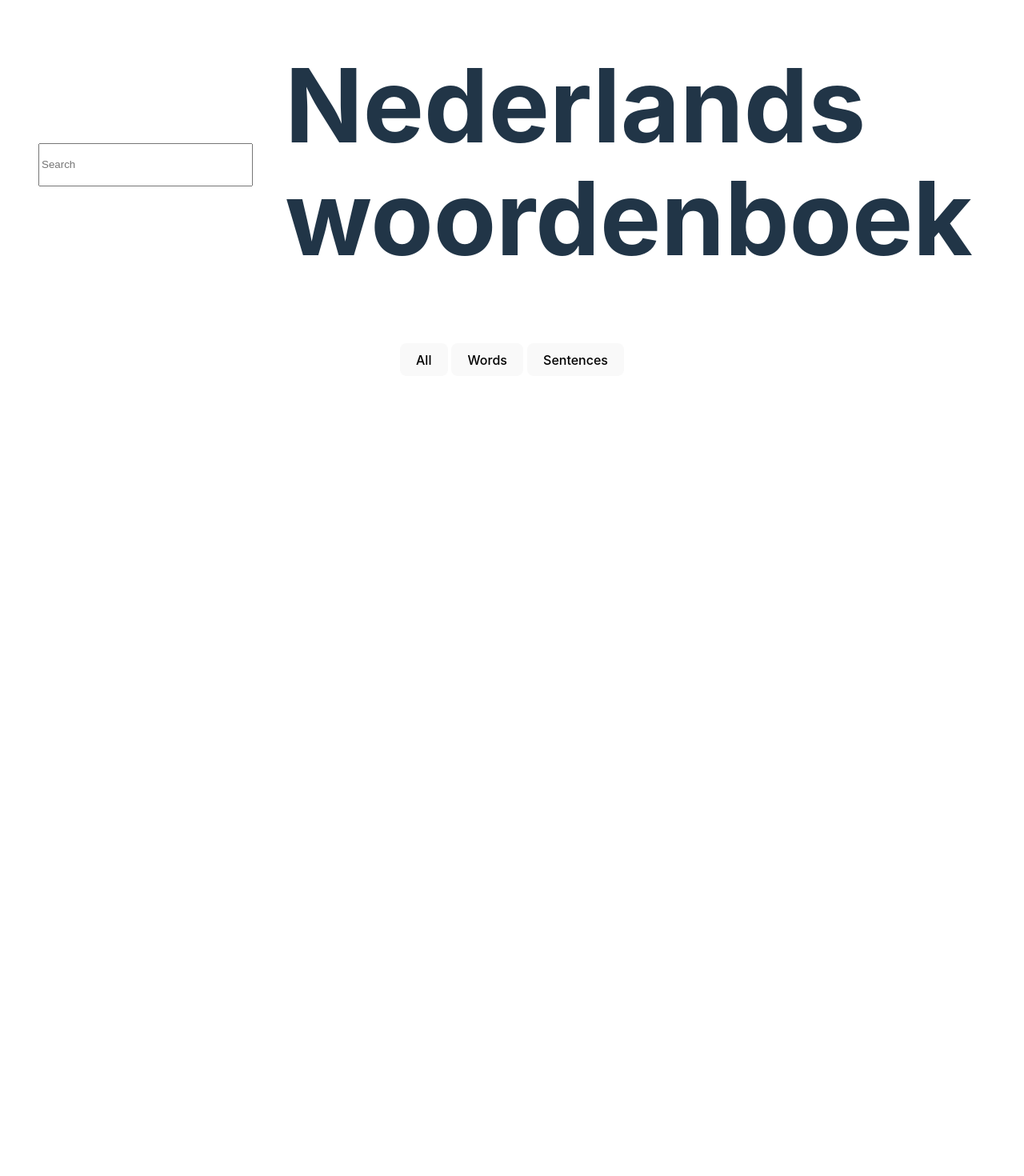
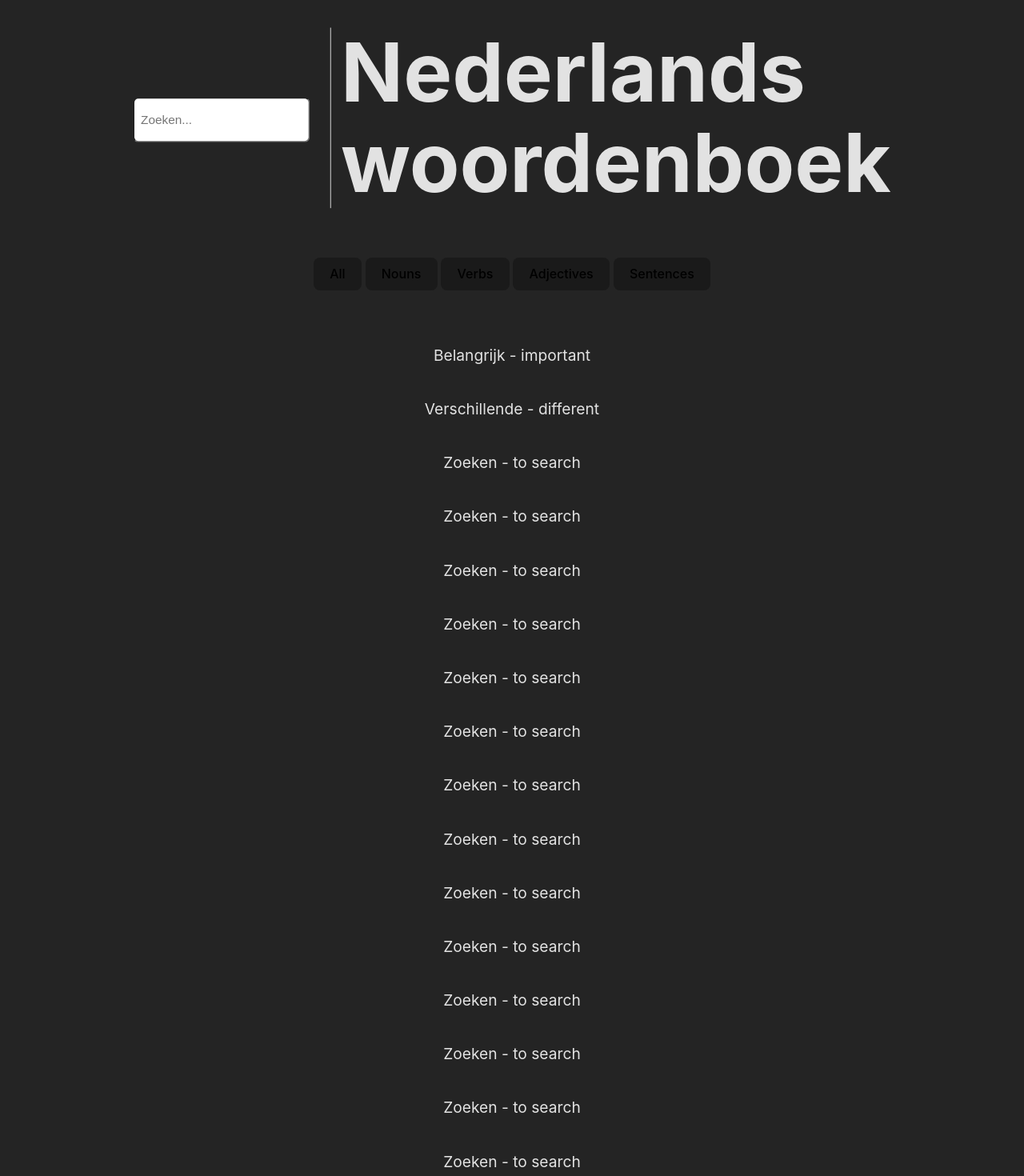
Before and after one commit to lifeconsciousness/Dutch-dictionary, a React (Vite) app: page / in a window 1280 px wide. Shown: the part 40-1510 px from the top of the page at 80% size. Before the commit the page ends 800 px from the top, so only its background shows below. Built offline with nearby package versions, Linux system fonts and the light colour scheme.

Commit message:
main elements styling

```diff
--- a/src/App.jsx
+++ b/src/App.jsx
@@ -1,6 +1,11 @@
 import { useState } from 'react'
 
-
+//make animation (rolling of big words) that plays with delay after you typed something (if something was typed earlier the animation does not occur and timer is resent)
+//delete text in search button
+//switching between the types of words and coloring the buttons
+//Nederlands wordenboek switches between languages or displays word in Dutch and English
+//maybe add some floating gradient to the word Nederlands (check codepen in email for the ideas or just google)
+//when scroll reaches certain position position of the searchbar becomes fixed
 function App() {
   const [count, setCount] = useState(0)
 
@@ -8,16 +13,45 @@ function App() {
     <div className="App">
       <div className="title-and-search">
         <div className="search-wrapper">
-          <input type="text" placeholder='Search' />
+          <input type="text" placeholder='Zoeken...'/>
         </div>
         <h1 className='dictionary-title'>Nederlands woordenboek</h1>
       </div>
 
       <div className="choice-panel">
         <button className="all">All</button>
-        <button className="words">Words</button>
+        <button className="nouns">Nouns</button>
+        <button className="verbs">Verbs</button>
+        <button className="adjectives">Adjectives</button>
         <button className="sentences">Sentences</button>
       </div>
+
+      <div className="words">
+        <p className='word'>Belangrijk - important</p>
+        <p className='word'>Verschillende - different</p>
+        <p className='word'>Zoeken - to search</p>
+
+
+        <p className='word'>Zoeken - to search</p>
+        <p className='word'>Zoeken - to search</p>
+        <p className='word'>Zoeken - to search</p>
+        <p className='word'>Zoeken - to search</p>
+        <p className='word'>Zoeken - to search</p>
+        <p className='word'>Zoeken - to search</p>
+        <p className='word'>Zoeken - to search</p>
+        <p className='word'>Zoeken - to search</p>
+        <p className='word'>Zoeken - to search</p>
+        <p className='word'>Zoeken - to search</p>
+        <p className='word'>Zoeken - to search</p>
+        <p className='word'>Zoeken - to search</p>
+        <p className='word'>Zoeken - to search</p>
+        <p className='word'>Zoeken - to search</p>
+        <p className='word'>Zoeken - to search</p>
+        <p className='word'>Zoeken - to search</p>
+        <p className='word'>Zoeken - to search</p>
+
+      </div>
+
     </div>
   )
 }
--- a/src/index.scss
+++ b/src/index.scss
@@ -56,20 +56,21 @@ button:focus-visible {
   outline: 4px auto -webkit-focus-ring-color;
 }
 
-@media (prefers-color-scheme: light) {
-  :root {
-    color: #213547;
-    background-color: #ffffff;
-  }
+// @media (prefers-color-scheme: light) {
+//   :root {
+//     color: #213547;
+//     background-color: #ffffff;
+//   }
 
-  a:hover {
-    color: #747bff;
-  }
+//   a:hover {
+//     color: #747bff;
+//   }
 
-  button {
-    background-color: #f9f9f9;
-  }
-}
+//   button {
+//     background-color: #f9f9f9;
+//   }
+// }
+
 
 
 
@@ -78,10 +79,44 @@ button:focus-visible {
   align-items: center;
   justify-content: space-between;
   gap: 3rem;
-  // flex-wrap: wrap;
   padding-left: 3rem;
   padding-right: 3rem;
   padding-top: 1rem;
+
+  @media (min-width: 815px) {
+    transform: scale(0.8);
+
+    .search-wrapper {
+      width: 80vmin;
+      height: 8vmin;
+
+      input {
+        font-size: 1.2rem;
+      }
+    }
+  }
+
+  @media (max-width: 550px) {
+    flex-wrap: wrap;
+    gap: 0;
+    padding-top: 3rem;
+    padding-left: 1rem;
+    padding-right: 1rem;
+    justify-content: center;
+
+    .search-wrapper {
+      width: 80vmin;
+      margin-bottom: 2rem;
+    }
+
+    .dictionary-title {
+      order: -1;
+      margin-top: 0;
+      text-align: center;
+      border: none;
+      padding-left: none;
+    }
+  }
 }
 
 .search-wrapper {
@@ -91,16 +126,47 @@ button:focus-visible {
   input {
     width: 100%;
     height: 100%;
+    min-width: 140px;
+    min-height: 20px;
+    border-radius: 8px;
+    padding-left: 10px;
   }
 }
 
 .dictionary-title {
   font-size: 10vw;
+  border-left: white solid 1px;
+  padding-left: 1rem;
+
+  margin-top: 2rem; //central position or on the top
+  margin-bottom: 2rem;
+
+  @media (max-width: 835px) {
+    font-size: 7.5vw;
+    font-size: max(7.5vw, 30px);
+  }
 }
 
 .choice-panel {
   width: 100%;
   display: flex;
+  flex-wrap: wrap;
   justify-content: center;
   gap: 0.3rem;
 }
+
+
+
+
+.words {
+  width: 100%;
+  display: flex;
+  flex-direction: column;
+  align-items: center;
+  margin-top: 3rem;
+  // border-top: 1px white solid;
+
+  .word {
+    font-size: 1.5vw;
+  }
+}
```
